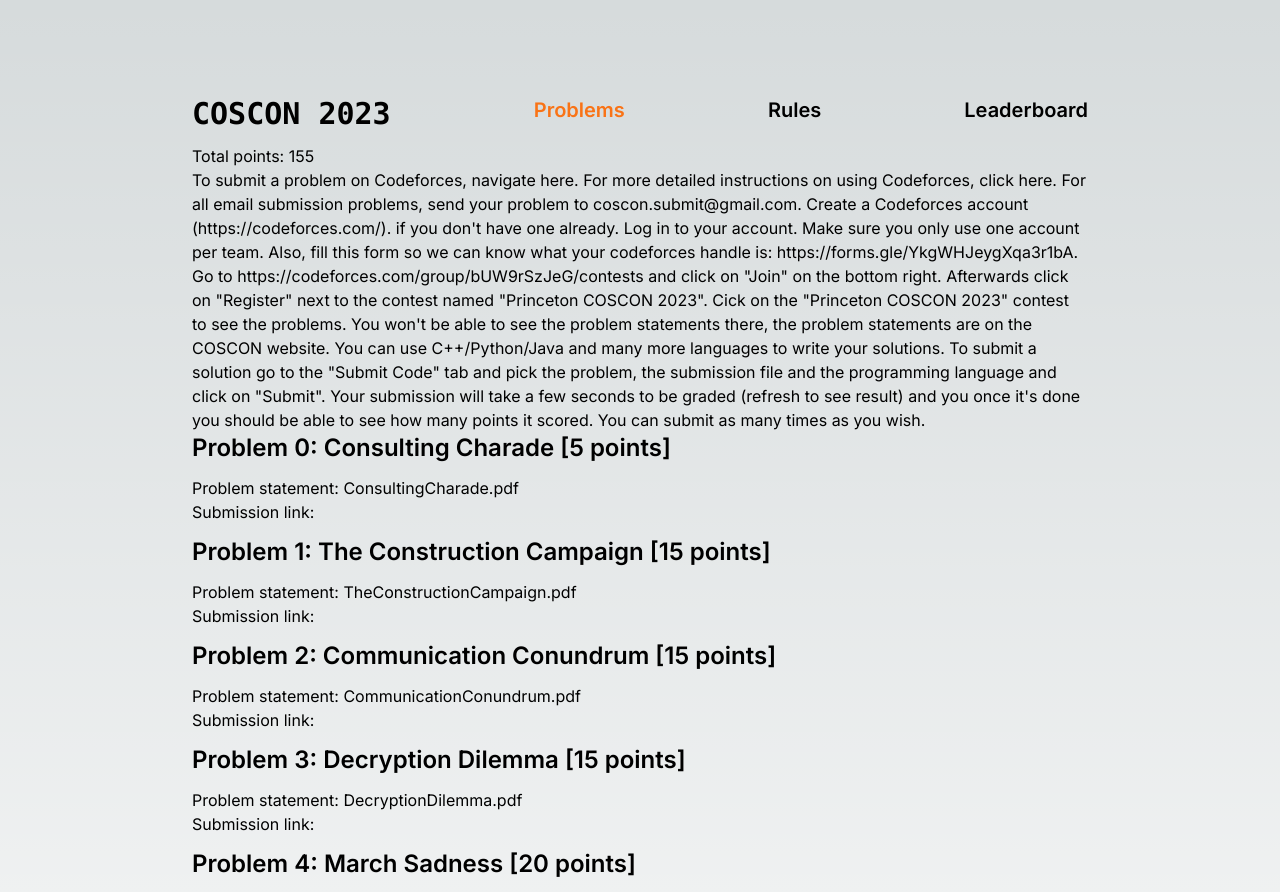
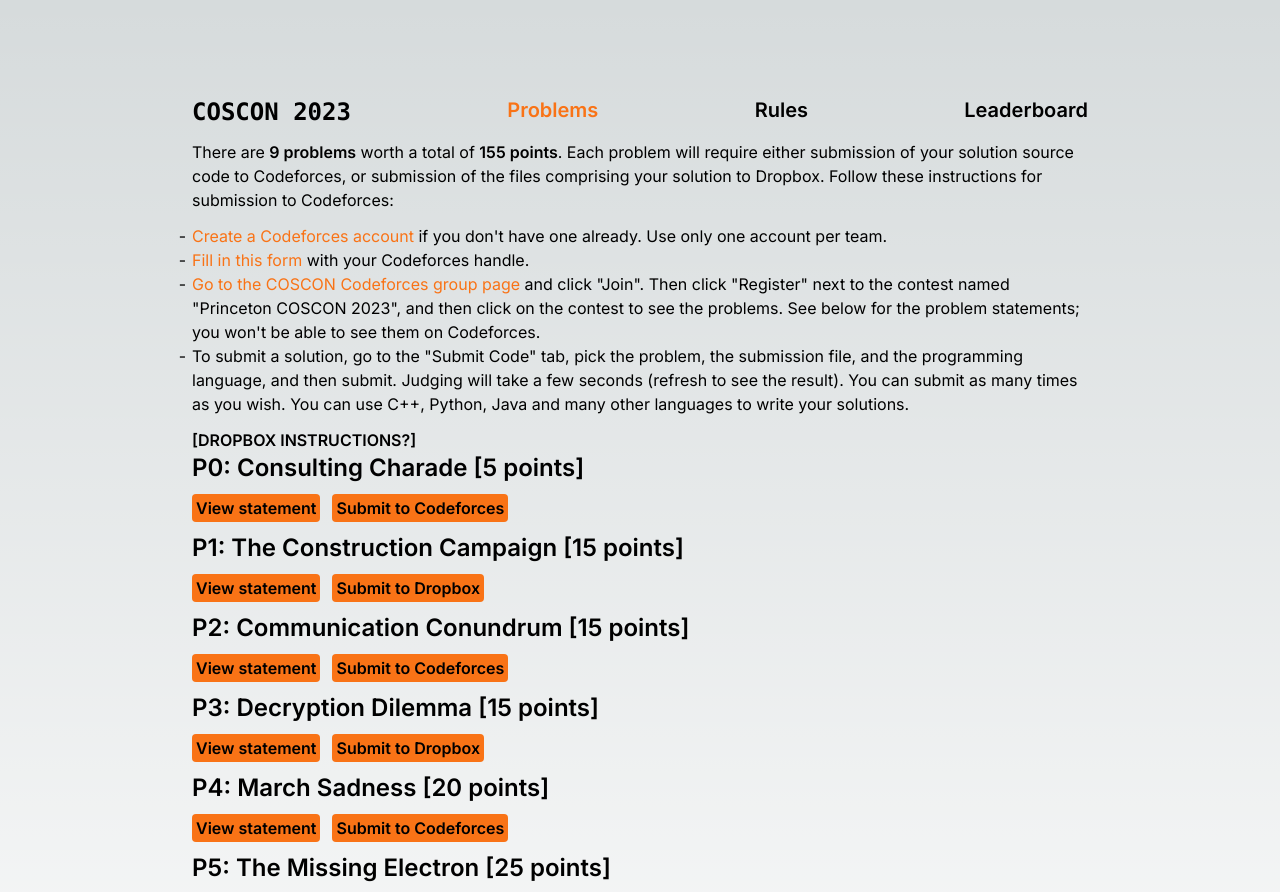
Before and after one commit to PrincetonACM/coscon2023fall, a Next.js app: page /problems in a window 1280 px wide. Shown: the top 892 px of the page. Built offline with nearby package versions, Linux system fonts and the light colour scheme.

Commit message:
Clean up Problems and Rules pages

```diff
--- a/app/leaderboard/page.tsx
+++ b/app/leaderboard/page.tsx
@@ -4,7 +4,7 @@
   return (
     <main className="flex flex-col items-center p-24">
       <div className="mb-3 max-w-4xl w-full justify-between flex flex-col md:flex-row">
-        <h1 className="text-3xl font-mono font-semibold">
+        <h1 className="text-2xl font-mono font-semibold">
           <a href="/">COSCON 2023</a>
         </h1>
         <h1 className="text-xl font-semibold">
--- a/app/page.tsx
+++ b/app/page.tsx
@@ -36,7 +36,7 @@
   return (
     <main className="flex flex-col items-center p-24">
       <div className="mb-3 max-w-4xl w-full justify-between flex flex-col md:flex-row">
-        <h1 className="text-3xl font-mono font-semibold text-orange-500">
+        <h1 className="text-2xl font-mono font-semibold text-orange-500">
           <a href="/">COSCON 2023</a>
         </h1>
         <h1 className="text-xl font-semibold">
--- a/app/problems/page.tsx
+++ b/app/problems/page.tsx
@@ -1,23 +1,76 @@
 import Image from "next/image";
 
 const problems = [
-  {number: 0, name: 'Consulting Charade', points: 5, statementName: 'ConsultingCharade.pdf', submissionUrl: ''},
-  {number: 1, name: 'The Construction Campaign', points: 15, statementName: 'TheConstructionCampaign.pdf', submissionUrl: ''},
-  {number: 2, name: 'Communication Conundrum', points: 15, statementName: 'CommunicationConundrum.pdf', submissionUrl: ''},
-  {number: 3, name: 'Decryption Dilemma', points: 15, statementName: 'DecryptionDilemma.pdf', submissionUrl: ''},
-  {number: 4, name: 'March Sadness', points: 20, statementName: 'MarchSadness.pdf', submissionUrl: ''},
-  {number: 5, name: 'The Missing Electron', points: 25, statementName: 'TheMissingElectron.pdf', submissionUrl: ''},
-  {number: 6, name: 'Cyberchondria', points: 20, statementName: 'Cyberchondria.pdf', submissionUrl: ''},
-  {number: 7, name: 'Some Assembly Required', points: 25, statementName: 'SomeAssemblyRequired.pdf', submissionUrl: ''},
-  {number: 8, name: 'Theorems AI', points: 15, statementName: 'TheoremsAI.pdf', submissionUrl: ''},
-]
-
+  {
+    name: "Consulting Charade",
+    points: 5,
+    statementName: "ConsultingCharade.pdf",
+    submissionType: "Codeforces",
+    submissionUrl: "",
+  },
+  {
+    name: "The Construction Campaign",
+    points: 15,
+    statementName: "TheConstructionCampaign.pdf",
+    submissionType: "Dropbox",
+    submissionUrl: "",
+  },
+  {
+    name: "Communication Conundrum",
+    points: 15,
+    statementName: "CommunicationConundrum.pdf",
+    submissionType: "Codeforces",
+    submissionUrl: "",
+  },
+  {
+    name: "Decryption Dilemma",
+    points: 15,
+    statementName: "DecryptionDilemma.pdf",
+    submissionType: "Dropbox",
+    submissionUrl: "",
+  },
+  {
+    name: "March Sadness",
+    points: 20,
+    statementName: "MarchSadness.pdf",
+    submissionType: "Codeforces",
+    submissionUrl: "",
+  },
+  {
+    name: "The Missing Electron",
+    points: 25,
+    statementName: "TheMissingElectron.pdf",
+    submissionType: "Dropbox",
+    submissionUrl: "",
+  },
+  {
+    name: "Cyberchondria",
+    points: 20,
+    statementName: "Cyberchondria.pdf",
+    submissionType: "Codeforces",
+    submissionUrl: "",
+  },
+  {
+    name: "Some Assembly Required",
+    points: 25,
+    statementName: "SomeAssemblyRequired.pdf",
+    submissionType: "Dropbox",
+    submissionUrl: "",
+  },
+  {
+    name: "Theorems AI",
+    points: 15,
+    statementName: "TheoremsAI.pdf",
+    submissionType: "Codeforces",
+    submissionUrl: "",
+  },
+];
 
 export default function Home() {
   return (
     <main className="flex flex-col items-center p-24">
       <div className="mb-3 max-w-4xl w-full justify-between flex flex-col md:flex-row">
-        <h1 className="text-3xl font-mono font-semibold">
+        <h1 className="text-2xl font-mono font-semibold">
           <a href="/">COSCON 2023</a>
         </h1>
         <h1 className="text-xl font-semibold text-orange-500">
@@ -31,22 +84,69 @@
         </h1>
       </div>
       <div className="max-w-4xl w-full">
-        <p className="">
-            Total points: 155<br />
-            To submit a problem on Codeforces, navigate here. For more detailed instructions on using Codeforces, click here.
-            For all email submission problems, send your problem to coscon.submit@gmail.com.
-            Create a Codeforces account (https://codeforces.com/). if you don't have one already. Log in to your account. Make sure you only use one account per team. Also, fill this form so we can know what your codeforces handle is: https://forms.gle/YkgWHJeygXqa3r1bA.
-            Go to https://codeforces.com/group/bUW9rSzJeG/contests and click on "Join" on the bottom right. Afterwards click on "Register" next to the contest named "Princeton COSCON 2023".
-            Cick on the "Princeton COSCON 2023" contest to see the problems. You won't be able to see the problem statements there, the problem statements are on the COSCON website. You can use C++/Python/Java and many more languages to write your solutions.
-            To submit a solution go to the "Submit Code" tab and pick the problem, the submission file and the programming language and click on "Submit". Your submission will take a few seconds to be graded (refresh to see result) and you once it's done you should be able to see how many points it scored. You can submit as many times as you wish.
+        <p className="mb-3">
+          There are <b>{problems.length} problems</b> worth a total of{" "}
+          <b>
+            {problems.map((problem) => problem.points).reduce((a, b) => a + b)}{" "}
+            points
+          </b>
+          . Each problem will require either submission of your solution source
+          code to Codeforces, or submission of the files comprising your
+          solution to Dropbox. Follow these instructions for submission to
+          Codeforces:
         </p>
-        {problems.map(problem => (
-          <div key={problem.number} className='mb-3'>
-          <h2 className="text-2xl font-semibold mb-3">{`Problem ${problem.number}: ${problem.name} [${problem.points} points]`}</h2>
-          <p>
-            Problem statement: {problem.statementName} <br />
-            Submission link: {problem.submissionUrl}
-          </p>
+        <ul className="mb-3 list-dash">
+          <li>
+            <a href="https://codeforces.com" className="text-orange-500">
+              Create a Codeforces account
+            </a>{" "}
+            if you don&apos;t have one already. Use only one account per team.
+          </li>
+          <li>
+            <a
+              href="https://forms.gle/YkgWHJeygXqa3r1bA"
+              className="text-orange-500"
+            >
+              Fill in this form
+            </a>{" "}
+            with your Codeforces handle.
+          </li>
+          <li>
+            <a
+              href="https://codeforces.com/group/bUW9rSzJeG/contests"
+              className="text-orange-500"
+            >
+              Go to the COSCON Codeforces group page
+            </a>{" "}
+            and click &quot;Join&quot;. Then click &quot;Register&quot; next to
+            the contest named &quot;Princeton COSCON 2023&quot;, and then click
+            on the contest to see the problems. See below for the problem
+            statements; you won&apos;t be able to see them on Codeforces.
+          </li>
+          <li>
+            To submit a solution, go to the &quot;Submit Code&quot; tab, pick
+            the problem, the submission file, and the programming language, and
+            then submit. Judging will take a few seconds (refresh to see the
+            result). You can submit as many times as you wish. You can use C++,
+            Python, Java and many other languages to write your solutions.
+          </li>
+        </ul>
+        <b>[DROPBOX INSTRUCTIONS?]</b>
+        {problems.map((problem, index) => (
+          <div key={problem.statementName} className="mb-3">
+            <h2 className="text-2xl font-semibold mb-3">{`P${index}: ${problem.name} [${problem.points} points]`}</h2>
+            <a
+              className="p-1 rounded bg-orange-500 font-semibold mr-3"
+              href={problem.statementName}
+            >
+              View statement
+            </a>
+            <a
+              className="p-1 rounded bg-orange-500 font-semibold"
+              href={problem.submissionUrl}
+            >
+              Submit to {problem.submissionType}
+            </a>
           </div>
         ))}
       </div>
--- a/next.config.js
+++ b/next.config.js
@@ -1,7 +1,7 @@
 /** @type {import('next').NextConfig} */
 const nextConfig = {
   output: 'export',
-  basePath: '/coscon',
+  // basePath: '/coscon',
   images: {
     unoptimized: true,
   },
```
Also changed, not shown: app/rules/page.tsx (+91 -26 lines).
